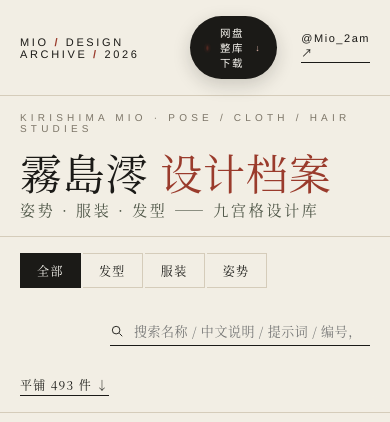
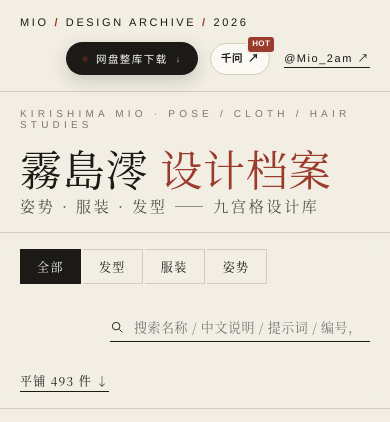
Before and after one commit to sleepy-zone/mio-design-archive, a plain HTML site: page index.html in a window 390 px wide. Shown: the top 422 px of the page. Drawn offline with Linux system fonts and the light colour scheme.

Commit message:
feat: add HOT Qwen Office header button

```diff
--- a/index.html
+++ b/index.html
@@ -184,6 +184,19 @@ main{max-width:1460px;margin:0 auto;padding:38px 40px 80px}
 .qwen-tip-badge{display:inline-flex;align-items:center;height:15px;padding:0 4px;border-radius:3px;background:var(--accent);color:var(--white);font-family:"Helvetica Neue",Arial,sans-serif;font-size:8px;font-weight:700;letter-spacing:.04em}
 .qwen-tip-arrow{color:var(--accent);font-size:12px}
 @media(max-width:600px){.qwen-tip{white-space:normal}}
+
+/* qwen top-right CTA */
+.qwen-top{position:relative;display:inline-flex;align-items:center;gap:5px;height:32px;padding:0 10px;margin-right:2px;border:1px solid var(--line);border-radius:999px;background:var(--white);color:var(--ink);font-family:"Helvetica Neue",Arial,sans-serif;font-size:10.5px;font-weight:600;letter-spacing:.06em;line-height:1;text-decoration:none;white-space:nowrap;flex:none;transition:border-color .15s,color .15s,background .15s}
+.qwen-top:hover{border-color:var(--accent);color:var(--accent)}
+.qwen-top-hot{position:absolute;top:-7px;right:-5px;display:inline-flex;align-items:center;height:15px;padding:0 4px;border-radius:3px;background:var(--accent);color:var(--white);font-family:"Helvetica Neue",Arial,sans-serif;font-size:8px;font-weight:700;letter-spacing:.04em;line-height:1;box-shadow:0 0 0 2px var(--paper);pointer-events:none}
+.qwen-top-short{display:none}
+@media(max-width:720px){.qwen-top-full{display:none}.qwen-top-short{display:inline}}
+
+@media(max-width:700px){
+  .topbar{flex-wrap:wrap;gap:14px;padding:16px 20px}
+  .topbar .brand{width:100%}
+  .topbar-right{width:100%;justify-content:flex-end;gap:12px}
+}
 </style>
 </head>
 <body>
@@ -199,6 +212,7 @@ main{max-width:1460px;margin:0 auto;padding:38px 40px 80px}
         <p class="dl-note">50 张九宫格 + 457 张单件图 + 总览与清单</p>
       </div>
     </div>
+    <a class="qwen-top" href="https://qwenwork.cn/download?utm_source=rentuibang&amp;utm_content=banner452" target="_blank" rel="sponsored nofollow noopener" title="推荐使用千问办公生成"><span class="qwen-top-hot" aria-hidden="true">HOT</span><span class="qwen-top-full">千问办公</span><span class="qwen-top-short">千问</span><span aria-hidden="true">↗</span></a>
     <a class="top-x" href="https://x.com/Mio_2am" target="_blank" rel="noopener">@Mio_2am ↗</a>
   </div>
 </div>
```
